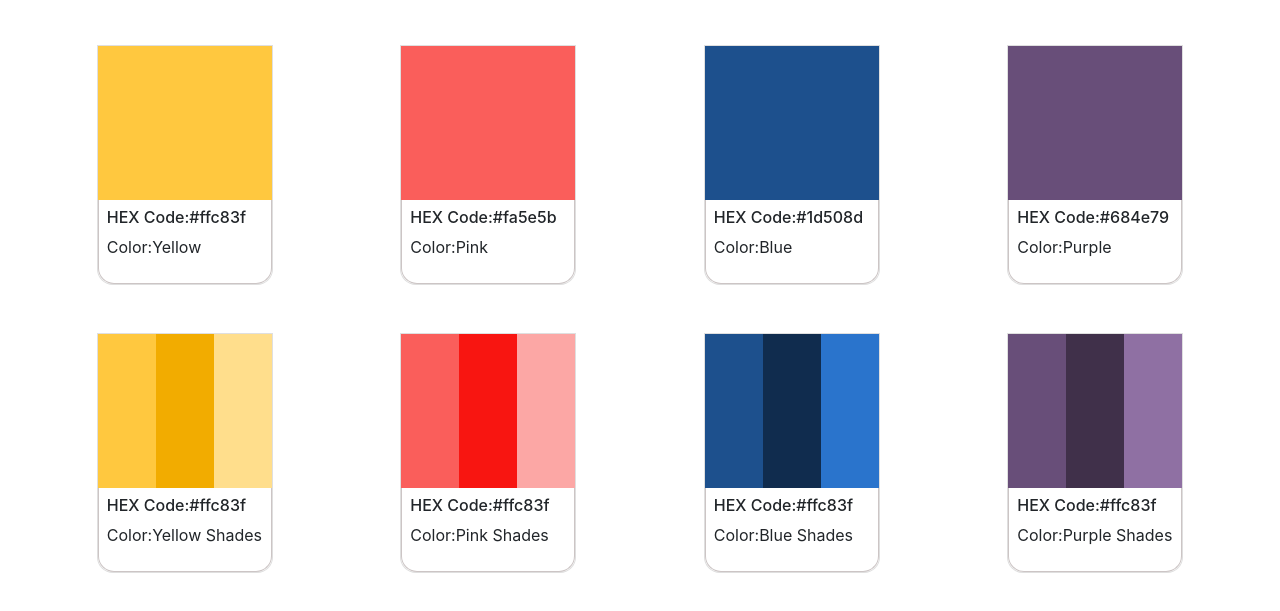
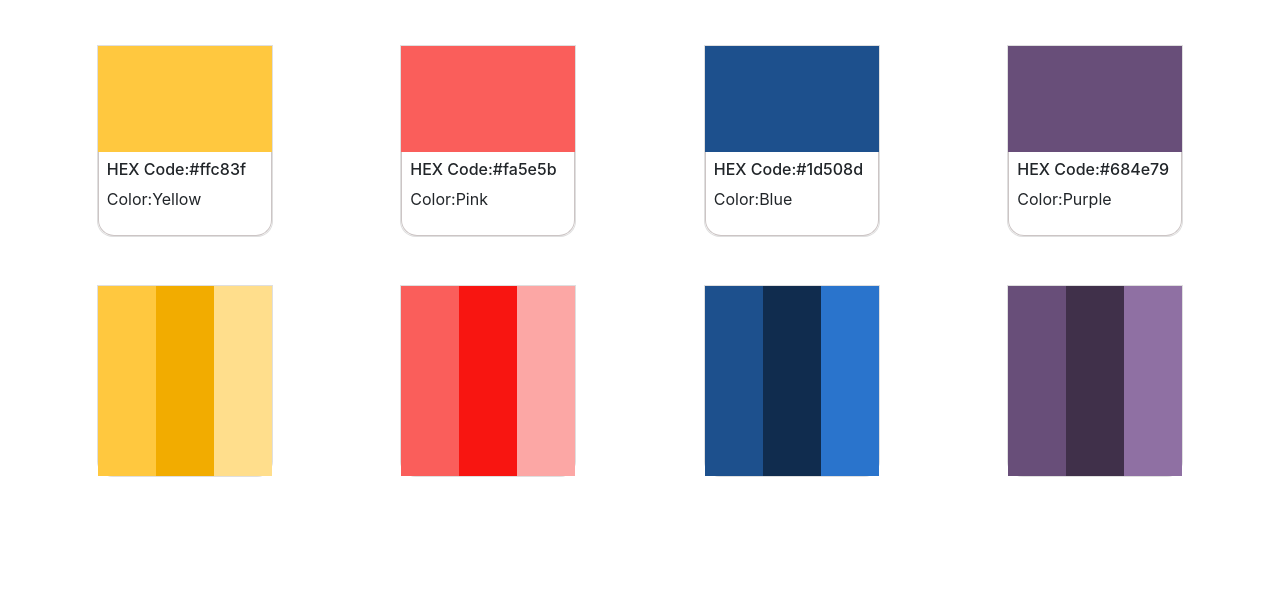
Before and after one commit to Igor-Orescanin/Class-Practice, a website: page UIB-framework-colorguide/src/index.html in a window 1280 px wide. Shown: the part 99-710 px from the top of the page. Drawn offline with Linux system fonts and the light colour scheme.

Commit message:
Refactoring 3.Sept.20

```diff
--- a/UIB-framework-colorguide/src/index.html
+++ b/UIB-framework-colorguide/src/index.html
@@ -22,8 +22,7 @@
 
 
 
-      <div class="base row justify-content-around mt-5 sections">
-
+      <div class=" row justify-content-around mt-5 sections">
 
           <div class="card">
             <div class="first"></div>
@@ -65,60 +64,41 @@
 
 
 
-      <div class="shade row justify-content-around mt-5 sections">
+      <div class="row justify-content-around mt-5 sections">
 
         <div class="card">
-              <div class="first1 d-flex">
+          <div class="first d-flex">
             <div class="normal"></div>
             <div class="dark"></div>
             <div class="light"></div>
           </div>
-              <div class="pallet-text">
-                <h6>HEX Code:#ffc83f</h6>
-                <p>Color:Yellow Shades</p>
+        </div>
+
+            <div class="card">
+              <div class="second d-flex">
+                <div class="normal"></div>
+                <div class="dark"></div>
+                <div class="light "></div>
               </div>
             </div>
 
             <div class="card">
-              <div class="second1 d-flex">
+              <div class="third d-flex">
                 <div class="normal"></div>
                 <div class="dark"></div>
                 <div class="light "></div>
               </div>
-              <div class="pallet-text">
-                <h6>HEX Code:#ffc83f</h6>
-                <p>Color:Pink Shades</p>
-              </div>
             </div>
 
             <div class="card">
-              <div class="third1 d-flex">
-                <div class="normal"></div>
-                <div class="dark"></div>
-                <div class="light "></div>
-              </div>
-              <div class="pallet-text">
-                <h6>HEX Code:#ffc83f</h6>
-                <p>Color:Blue Shades</p>
-              </div>
-            </div>
-
-            <div class="card">
-              <div class="fourth1 d-flex">
+              <div class="fourth d-flex">
                 <div class="normal"></div>
                 <div class="dark"></div>
                 <div class="light"></div>
               </div>
-              <div class="pallet-text">
-                <h6>HEX Code:#ffc83f</h6>
-                <p>Color:Purple Shades</p>
-              </div>
             </div>
 
       </div>
-
-
-
 
 
     </section>
--- a/UIB-framework-colorguide/src/scss/cardStyles/_cardBase.scss
+++ b/UIB-framework-colorguide/src/scss/cardStyles/_cardBase.scss
@@ -1,6 +1,6 @@
 .card {
     width: 11rem;
-    height: 15rem;
+    height: 12rem;
     border-radius: 0 0 1rem 1rem;
 }
 
--- a/UIB-framework-colorguide/src/scss/main.scss
+++ b/UIB-framework-colorguide/src/scss/main.scss
@@ -10,8 +10,6 @@
 
 @import './cardStyles/cardBase';
 
-@import './pallet/palletBase';
-
-@import './pallet/palletShade';
+@import './pallet/pallet';
 
 @import './mediaQuery/max768';
--- a/UIB-framework-colorguide/src/scss/mixins/_cardMixins.scss
+++ b/UIB-framework-colorguide/src/scss/mixins/_cardMixins.scss
@@ -6,16 +6,21 @@
 }
 
 @mixin pallet ($background){
+
     flex-grow: 1;
     background-color: $background;
-}
 
-@mixin dark ($background){
+    .normal{
+    flex-grow: 1;
+    background-color: $background;
+    }
+    .dark{
     flex-grow: 1;
     background-color: darken($background,15%);
-}
+    }
 
-@mixin light ($background){
+    .light{
     flex-grow: 1;
     background-color: lighten($background,15%);
+    }
 }
--- /dev/null
+++ b/UIB-framework-colorguide/src/scss/pallet/_pallet.scss
@@ -0,0 +1,19 @@
+
+
+
+
+.first {
+    @include pallet($yellow);
+}
+
+.second {
+    @include pallet($pink);
+}
+
+.third {
+    @include pallet($blue);
+}
+
+.fourth {
+    @include pallet($purple);
+}
--- a/UIB-framework-colorguide/src/scss/pallet/_palletBase.scss
+++ /dev/null
@@ -1,16 +0,0 @@
-.first {
-
-    @include pallet($yellow)
-}
-
-.second {
-    @include pallet($pink)
-}
-
-.third {
-    @include pallet($blue)
-}
-
-.fourth {
-    @include pallet($purple)
-}
--- a/UIB-framework-colorguide/src/scss/pallet/_palletShade.scss
+++ /dev/null
@@ -1,52 +0,0 @@
-.first1 {
-    height: 100%;
-
-    .normal {
-        @include pallet($yellow)
-    }
-    .dark {
-        @include dark($yellow)
-    }
-    .light {
-        @include light($yellow)
-    }
-}
-
-.second1 {
-
-    .normal {
-        @include pallet($pink)
-    }
-    .dark {
-        @include dark($pink)
-    }
-    .light {
-        @include light($pink)
-    }
-}
-
-.third1 {
-
-    .normal {
-        @include pallet($blue)
-    }
-    .dark {
-        @include dark($blue)
-    }
-    .light {
-        @include light($blue)
-    }
-}
-
-.fourth1 {
-
-    .normal {
-        @include pallet($purple)
-    }
-    .dark {
-        @include dark($purple)
-    }
-    .light {
-        @include light($purple)
-    }
-}
```
Also changed, not shown: UIB-framework-colorguide/src/styles/main.css, 1 other file. Lines whose indentation alone changed are shown as unchanged.
